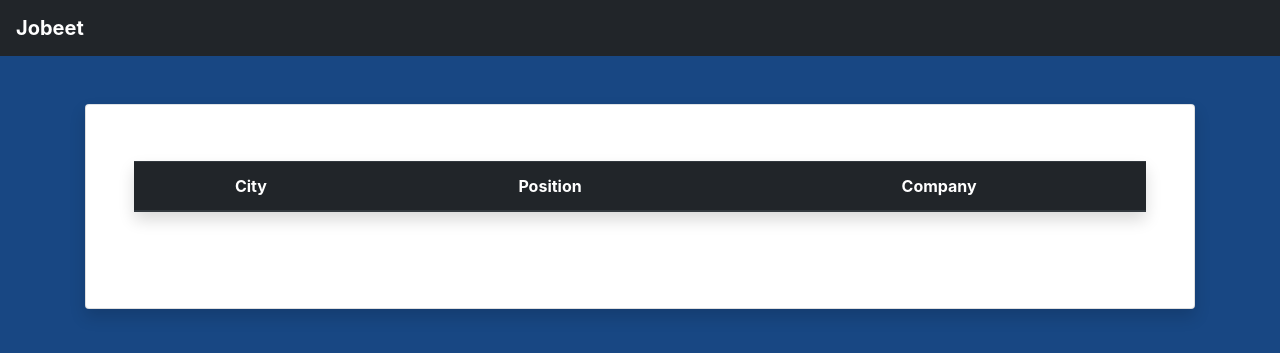
After one commit to trrfrr/jobeet, a Symfony app: template templates/category/index.html.twig in a window 1280 px wide. The commit adds this page. Shown: the top 353 px of the page. Run offline with Twig, Linux system fonts and the light colour scheme; the template is opened without the code that fills it, so the values that code supplies are empty; some libraries are stand-ins or nearby versions.

Commit message:
added Category pagge

```diff
--- a/config/bundles.php
+++ b/config/bundles.php
@@ -13,4 +13,5 @@ return [
     Symfony\Bundle\SecurityBundle\SecurityBundle::class => ['all' => true],
     Twig\Extra\TwigExtraBundle\TwigExtraBundle::class => ['all' => true],
     Doctrine\Bundle\FixturesBundle\DoctrineFixturesBundle::class => ['dev' => true, 'test' => true],
+    Stof\DoctrineExtensionsBundle\StofDoctrineExtensionsBundle::class => ['all' => true],
 ];
--- a/src/DataFixtures/CategoryFixtures.php
+++ b/src/DataFixtures/CategoryFixtures.php
@@ -19,15 +19,20 @@ class CategoryFixtures extends Fixture
     {
         $designCategory = new Category();
         $designCategory->setName('Design');
+        $designCategory->setSlug('design');
 
         $programmingCategory = new Category();
         $programmingCategory->setName('Programming');
+        $programmingCategory->setSlug('programming');
+
 
         $managerCategory = new Category();
         $managerCategory->setName('Manager');
+        $managerCategory->setSlug('manager');
 
         $administratorCategory = new Category();
         $administratorCategory->setName('Administrator');
+        $administratorCategory->setSlug('administrator');
 
         $manager->persist($designCategory);
         $manager->persist($programmingCategory);
--- /dev/null
+++ b/templates/category/index.html.twig
@@ -0,0 +1,16 @@
+{% extends 'base.html.twig' %}
+
+{% block title %}
+    Jobs in the {{ category.name }} category
+{% endblock %}
+
+{% block body %}
+    <div class="container ">
+        <div class="card p-5 mt-5 shadow p-3 mb-5 bg-white rounded border-top">
+            <h1 class="display-4 text-primary">{{ category.name }}</h1>
+            {% include 'job/table.html.twig' with {'jobs': category.jobs |slice(0, max_jobs_on_homepage)} only %}
+        </div>
+    </div>
+
+
+{% endblock %}
--- a/templates/job/index.html.twig
+++ b/templates/job/index.html.twig
@@ -23,8 +23,8 @@
         {% for category in categories %}
             <div class="card p-5 mt-5 shadow p-3 mb-5 bg-white rounded border-top">
 
-                <h1 class="display-4 text-primary">{{ category.name }}  </h1>
-                <table class="table shadow p-3 mb-5 bg-white rounded">
+                <h1 class="display-4 text-primary">  <a href="{{ path('category.show', {slug: category.slug}) }}">{{ category.name }} </a> </h1>
+                <table class="table shadow p-3 mb-5 bg-white  text-center rounded">
                     <thead class="thead-dark">
                     <tr>
                         <th>City</th>
--- /dev/null
+++ b/templates/job/table.html.twig
@@ -0,0 +1,19 @@
+<table class="table shadow p-3 mb-5 bg-white rounded text-center">
+    <thead>
+    <tr class="thead-dark">
+        <th class="active text-center">City</th>
+        <th class="active text-center">Position</th>
+        <th class="active text-center">Company</th>
+    </tr>
+    </thead>
+
+    <tbody>
+    {% for job in jobs %}
+        <tr>
+            <td>{{ job.location }}</td>
+            <td><a href="{{ path('job.show', {id: job.id}) }}">{{ job.position }}</a></td>
+            <td>{{ job.company }}</td>
+        </tr>
+    {% endfor %}
+    </tbody>
+</table>
```
Also changed, not shown: src/Controller/CategoryController.php (added, +22 -0 lines).
